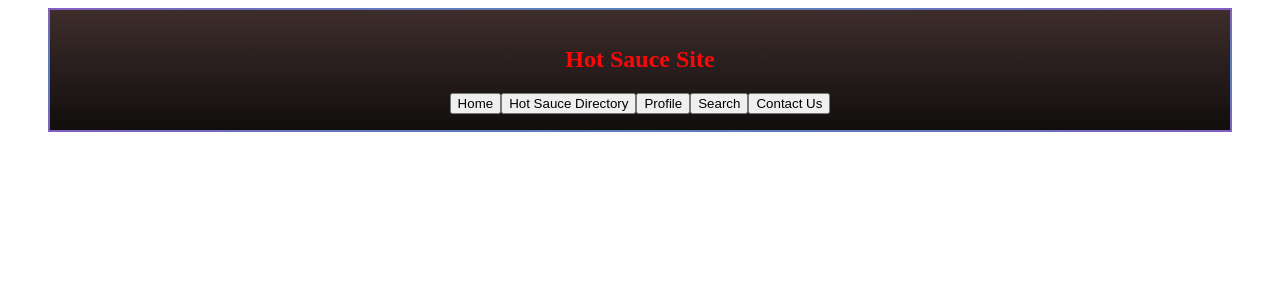
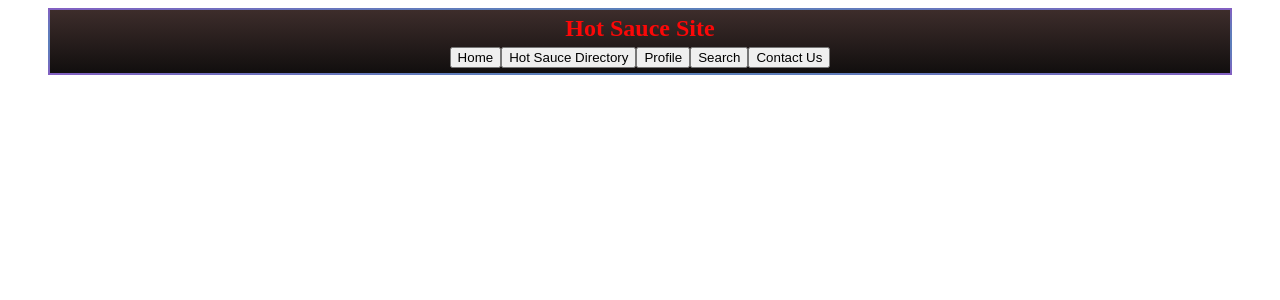
Before and after one commit to Twistedben/hotsauceapp, a React (Create React App) app: page / in a window 1280 px wide. Shown: the top 300 px of the page. Built offline with nearby package versions, Linux system fonts and the light colour scheme.

Commit message:
still working on Header component

```diff
--- a/src/Header.css
+++ b/src/Header.css
@@ -1,7 +1,8 @@
 
 .Header{
     margin: 0 40px 0 40px;
-    padding: 0;
+    padding-bottom: 5px;
+    padding-bottom: 5px;
     text-align: center;
 
     --x: 50%;
@@ -9,7 +10,7 @@
 
 	position: relative;
 	appearance: none;
-	padding: 1em 2em;
+	/* padding: 1em 2em; */
 	color: white;
 	cursor: default;
 	outline: none;
@@ -22,6 +23,8 @@
 .headerName{
     /* Positions */
     text-align: center;
+    margin-top: 5px;
+    margin-bottom: 5px;
     /* Size  */
 
     /* Colors */
--- a/src/Header.js
+++ b/src/Header.js
@@ -7,7 +7,7 @@ class Header extends React.Component {
 
     render() {
         return (
-            <div class="Header">
+            <div className="Header">
                 <h2 className="headerName">Hot Sauce Site</h2>
                 <nav>
                     <div className="mainHeaderBtns">
```
Also changed, not shown: 1 other file (tests, documents, lock files or other folders).
